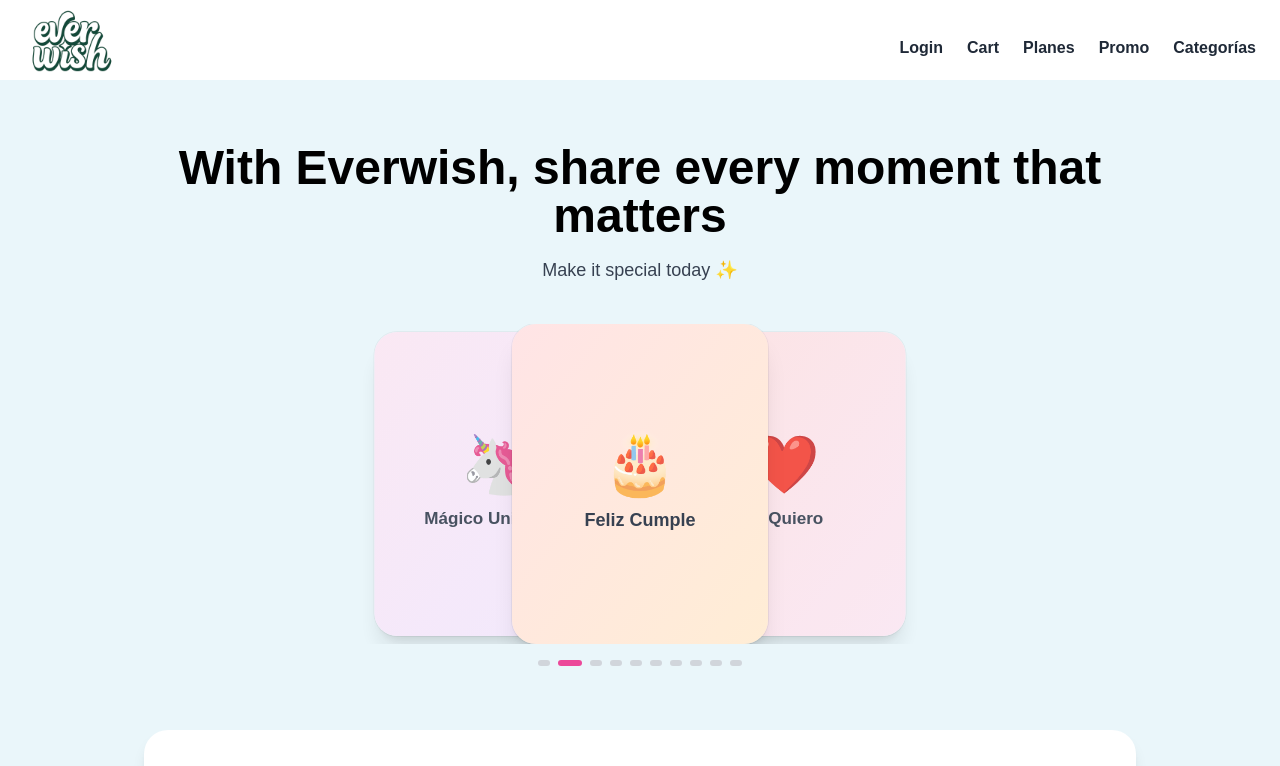
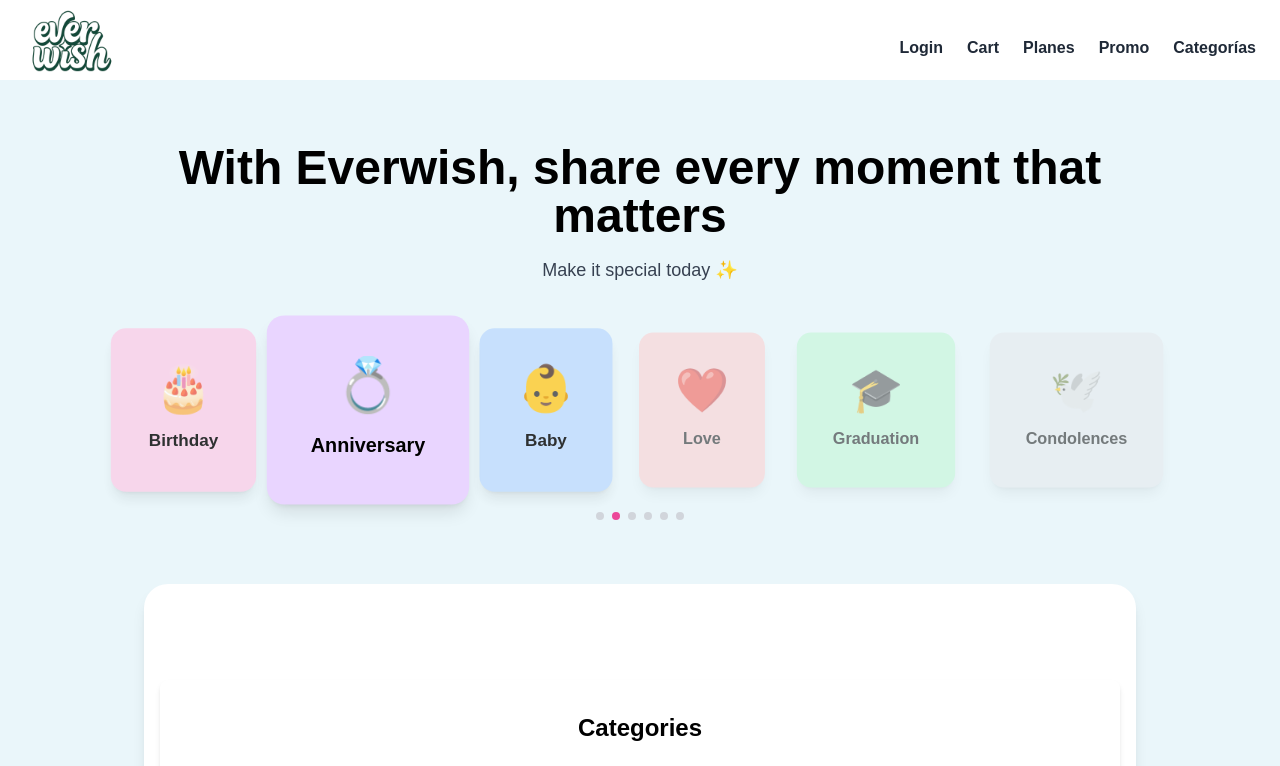
Before and after one commit to everwishhq-commits/EverWish, a Next.js app: page / in a window 1280 px wide. Shown: the top 766 px of the page. Built offline with nearby package versions, Linux system fonts and the light colour scheme.

Commit message:
Update carousel.js

```diff
--- a/app/components/carousel.js
+++ b/app/components/carousel.js
@@ -1,80 +1,56 @@
 "use client";
-import { useEffect, useState } from "react";
+import { useState, useEffect } from "react";
 
 const cards = [
-  { title: "Mágico Unicornio", emoji: "🦄", bg: "from-pink-100 to-purple-100" },
-  { title: "Feliz Cumple", emoji: "🎂", bg: "from-rose-100 to-orange-100" },
-  { title: "Te Quiero", emoji: "❤️", bg: "from-red-100 to-pink-100" },
-  { title: "Nuevo Bebé", emoji: "👶", bg: "from-blue-100 to-cyan-100" },
-  { title: "Graduación", emoji: "🎓", bg: "from-green-100 to-emerald-100" },
-  { title: "Amistad", emoji: "🤝", bg: "from-sky-100 to-indigo-100" },
-  { title: "Súper Mamá", emoji: "👩‍👧", bg: "from-fuchsia-100 to-pink-100" },
-  { title: "Gracias", emoji: "🙏", bg: "from-amber-100 to-yellow-100" },
-  { title: "Aniversario", emoji: "💍", bg: "from-violet-100 to-purple-100" },
-  { title: "Mejórate", emoji: "🌼", bg: "from-lime-100 to-green-100" },
+  { title: "Birthday", color: "bg-pink-200", emoji: "🎂" },
+  { title: "Anniversary", color: "bg-purple-200", emoji: "💍" },
+  { title: "Baby", color: "bg-blue-200", emoji: "👶" },
+  { title: "Love", color: "bg-red-200", emoji: "❤️" },
+  { title: "Graduation", color: "bg-green-200", emoji: "🎓" },
+  { title: "Condolences", color: "bg-gray-200", emoji: "🕊️" },
 ];
 
 export default function Carousel() {
-  const [index, setIndex] = useState(0);
+  const [current, setCurrent] = useState(0);
 
-  // Avance automático
   useEffect(() => {
-    const id = setInterval(() => {
-      setIndex((i) => (i + 1) % cards.length);
-    }, 2200);
-    return () => clearInterval(id);
+    const timer = setInterval(() => {
+      setCurrent((prev) => (prev + 1) % cards.length);
+    }, 3000); // transición lenta 3s
+    return () => clearInterval(timer);
   }, []);
 
-  const left = (i) => (i - 1 + cards.length) % cards.length;
-  const right = (i) => (i + 1) % cards.length;
+  return (
+    <div className="relative flex flex-col items-center">
+      <div className="flex items-center justify-center space-x-4">
+        {cards.map((card, i) => {
+          const isActive = i === current;
+          const isPrev = i === (current - 1 + cards.length) % cards.length;
+          const isNext = i === (current + 1) % cards.length;
 
-  return (
-    <div className="w-full flex flex-col items-center">
-      {/* Viewport */}
-      <div className="relative w-full max-w-3xl h-72 md:h-80 overflow-hidden flex items-center justify-center">
-        {cards.map((c, i) => {
-          let pos = "opacity-0 scale-75 pointer-events-none";
-          let translate = "translate-x-0";
-          let z = "z-0";
-          if (i === index) {
-            pos = "opacity-100 scale-100";
-            translate = "translate-x-0";
-            z = "z-20";
-          } else if (i === left(index)) {
-            pos = "opacity-90 scale-95";
-            translate = "-translate-x-28 md:-translate-x-36";
-            z = "z-10";
-          } else if (i === right(index)) {
-            pos = "opacity-90 scale-95";
-            translate = "translate-x-28 md:translate-x-36";
-            z = "z-10";
-          }
+          let scale = "scale-90 opacity-50";
+          if (isActive) scale = "scale-110 opacity-100 z-10";
+          else if (isPrev || isNext) scale = "scale-95 opacity-80";
 
           return (
             <div
               key={i}
-              className={`absolute transition-all duration-500 ease-out ${z} ${pos} ${translate}`}
+              className={`${card.color} rounded-2xl shadow-lg p-10 transition-all duration-700 ${scale}`}
             >
-              <div className={`w-56 h-72 md:w-64 md:h-80 rounded-3xl shadow-xl bg-gradient-to-br ${c.bg} flex flex-col items-center justify-center ring-1 ring-black/5`}>
-                <div className="text-6xl mb-3">{c.emoji}</div>
-                <div className="text-base md:text-lg font-semibold text-gray-700 px-3 text-center">
-                  {c.title}
-                </div>
-              </div>
+              <div className="text-5xl mb-4">{card.emoji}</div>
+              <p className="font-semibold text-lg">{card.title}</p>
             </div>
           );
         })}
       </div>
-
-      {/* Dots */}
-      <div className="mt-4 flex gap-2">
+      <div className="flex space-x-2 mt-4">
         {cards.map((_, i) => (
           <span
             key={i}
-            className={`h-1.5 rounded-full transition-all ${
-              i === index ? "w-6 bg-pink-500" : "w-3 bg-gray-300"
+            className={`h-2 w-2 rounded-full ${
+              i === current ? "bg-pink-500" : "bg-gray-300"
             }`}
-          />
+          ></span>
         ))}
       </div>
     </div>
```
